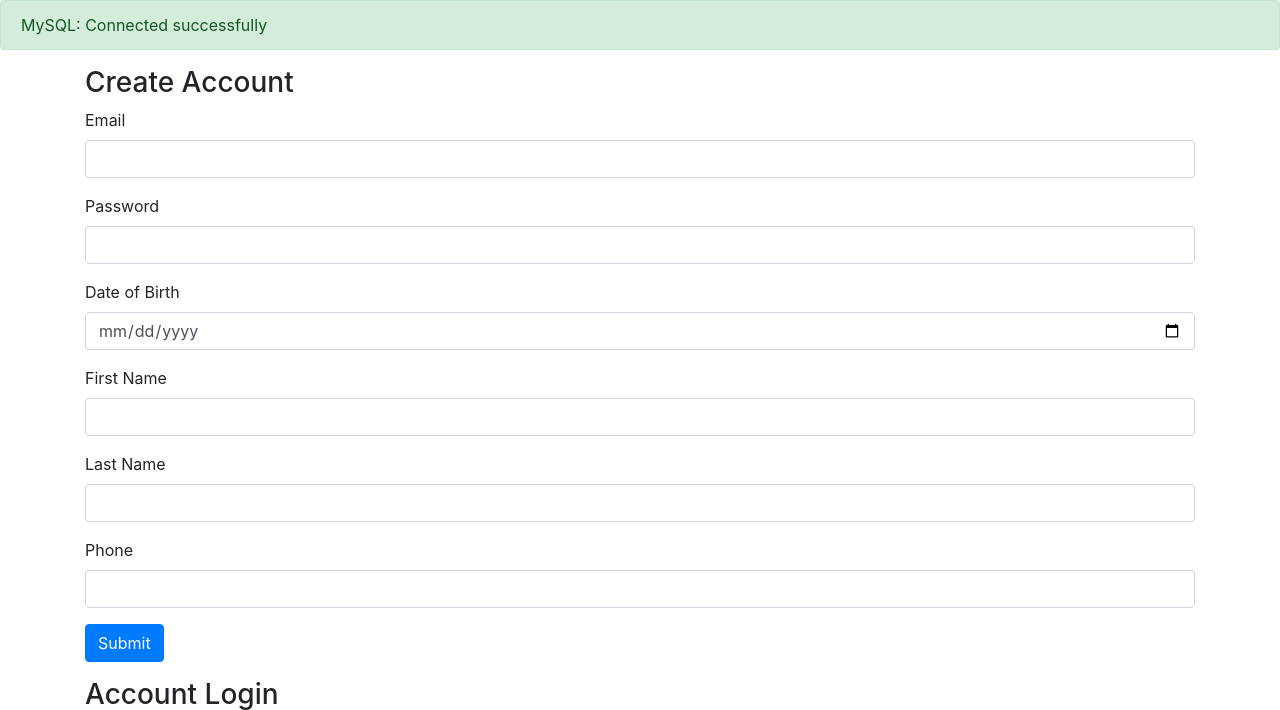
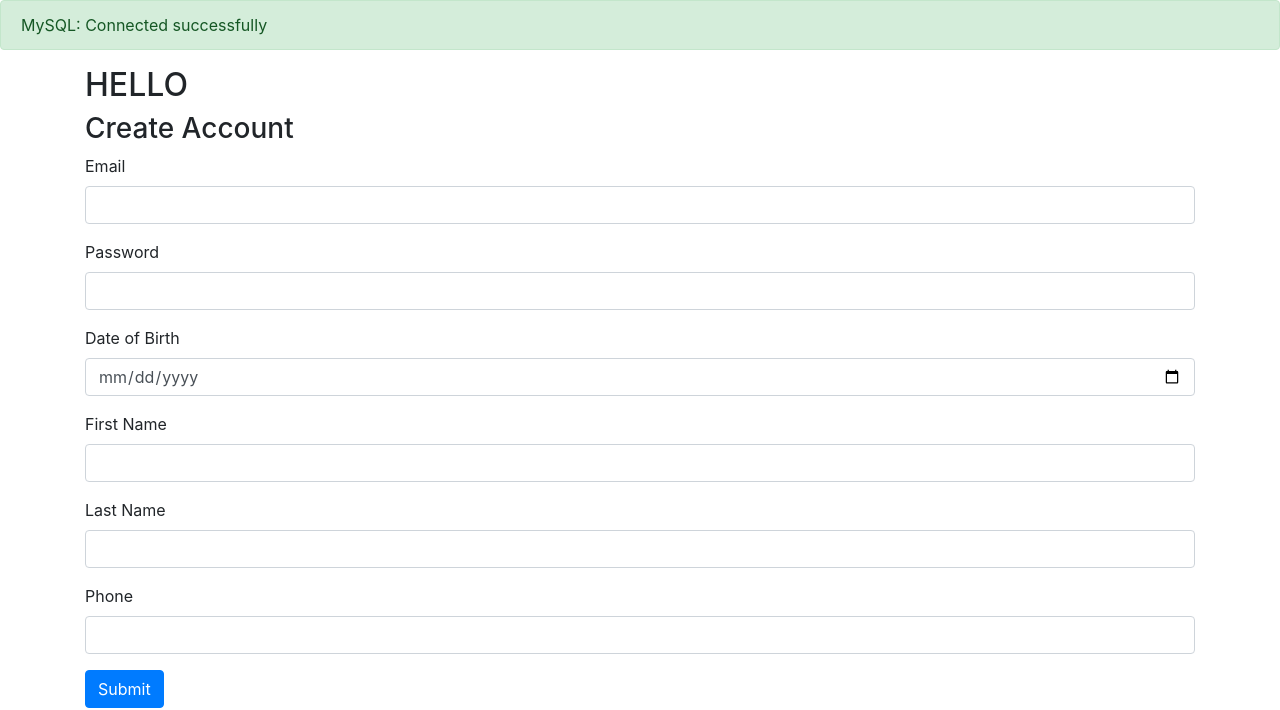
Before and after one commit to hiro2111851/bus465, a PHP site: page / in a window 1280 px wide. Shown: the top 710 px of the page. Run offline with PHP 8.4, Linux system fonts and the light colour scheme.

Commit message:
Added "Hello:

```diff
--- a/index.php
+++ b/index.php
@@ -36,6 +36,9 @@ include "login.php";
 
 <!-- Account Creation Form -->
 <div id="acc_create_form">
+
+<h2>HELLO</h2>
+
 
 <h3>Create Account</h3>
 
```
